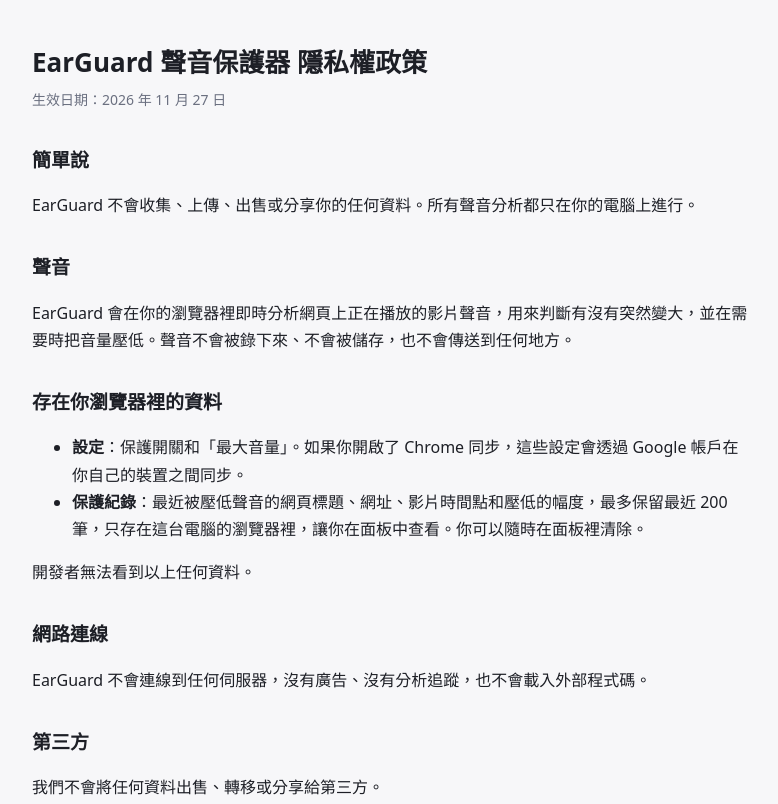
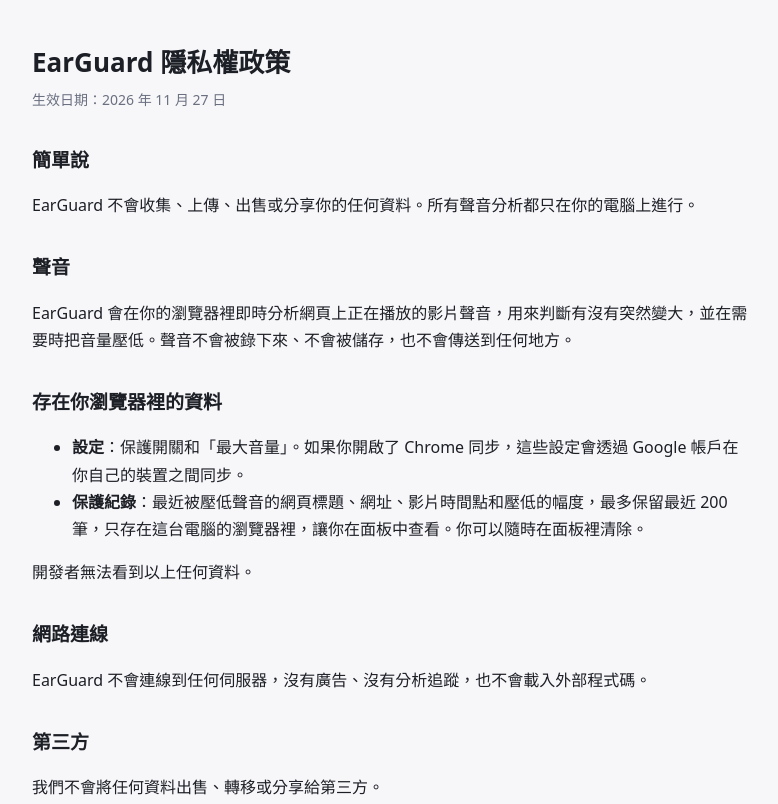
Before and after one commit to ac334677790/earguard-privacy, a plain HTML site: page index.html in a window 1280 px wide. Shown: the top 804 px of the page, without its empty margins (248-1026 px from the left). Drawn offline with Linux system fonts and the light colour scheme.

Commit message:
Rename to EarGuard
Co-Authored-By: Claude Opus 5.5 <noreply@anthropic.com>

```diff
--- a/index.html
+++ b/index.html
@@ -14,7 +14,7 @@
 </head>
 <body>
 <main>
-<h1>EarGuard 聲音保護器 隱私權政策</h1>
+<h1>EarGuard 隱私權政策</h1>
 <div class="date">生效日期：2026 年 11 月 27 日</div>
 
 <h2>簡單說</h2>
```
